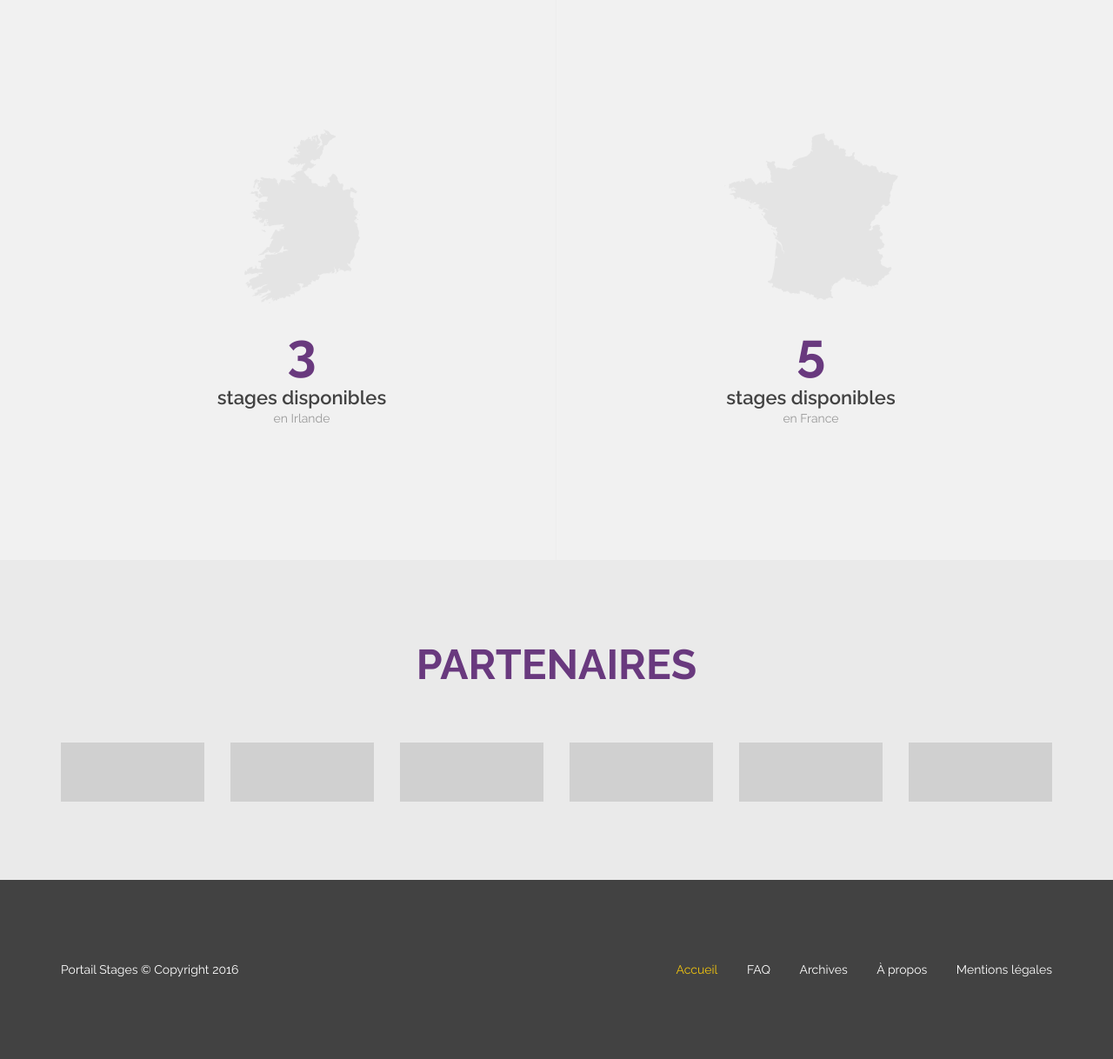
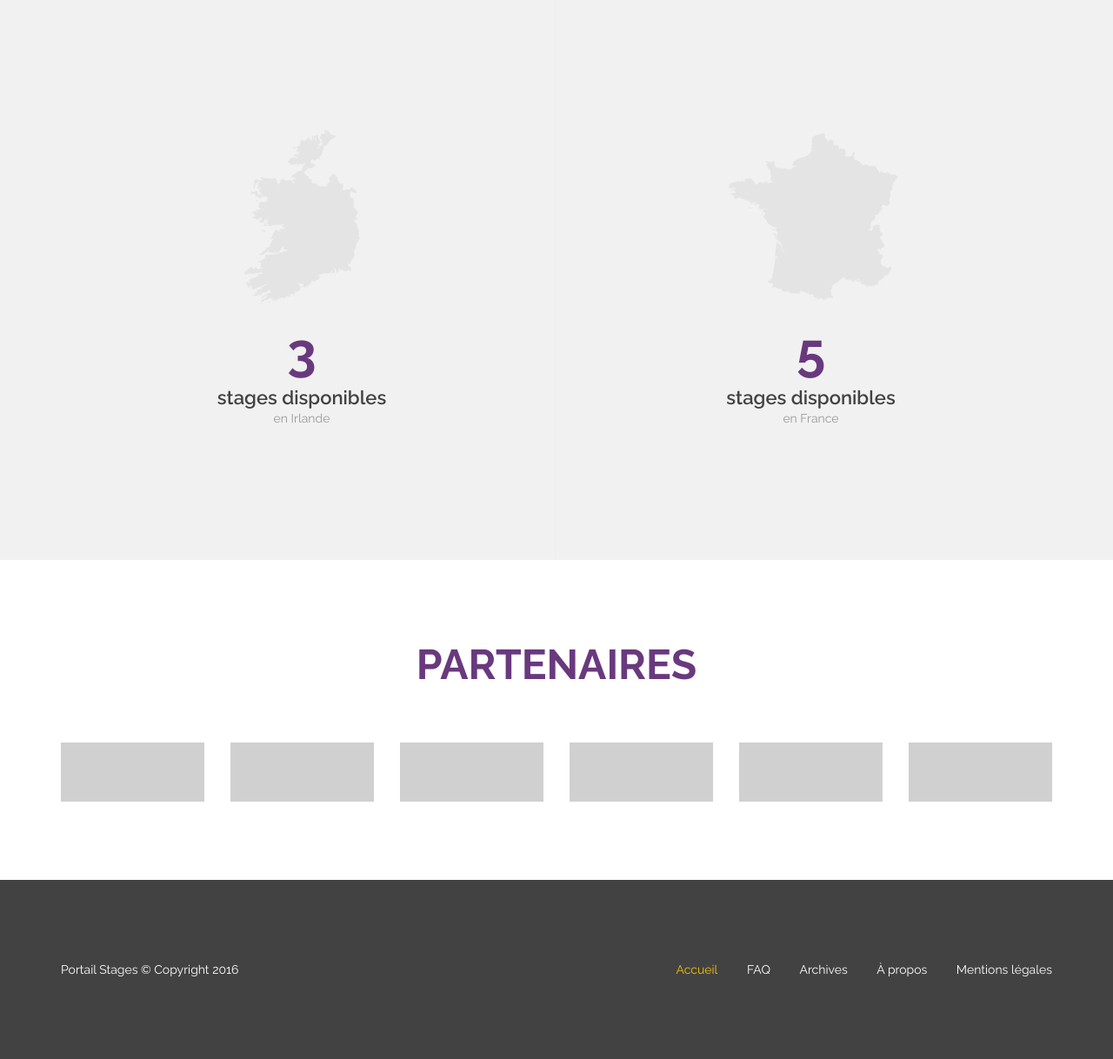
Before and after one commit to kevin-zokpe/WebPortail, a PHP site: page / in a window 1280 px wide. Shown: the part 2257-3475 px from the top of the page at 87% size. Run offline with PHP 8.4, Linux system fonts and the light colour scheme; some libraries are stand-ins or nearby versions.

Commit message:
#partners{background: #eaeaea to white} / line 272

```diff
--- a/HTML/css/style.css
+++ b/HTML/css/style.css
@@ -269,7 +269,7 @@ body {
 }
 
 #partners {
-	background: #eaeaea;
+	background: white;
 	padding: 90px 0;
 }
 
```
